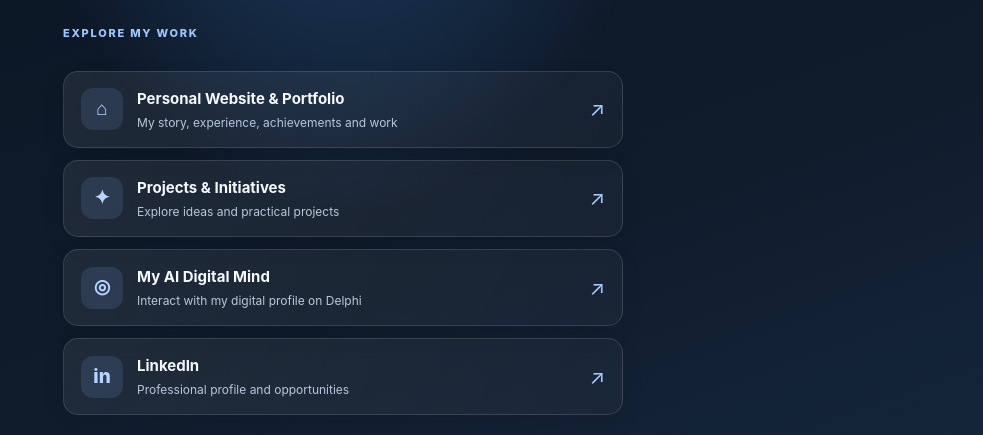
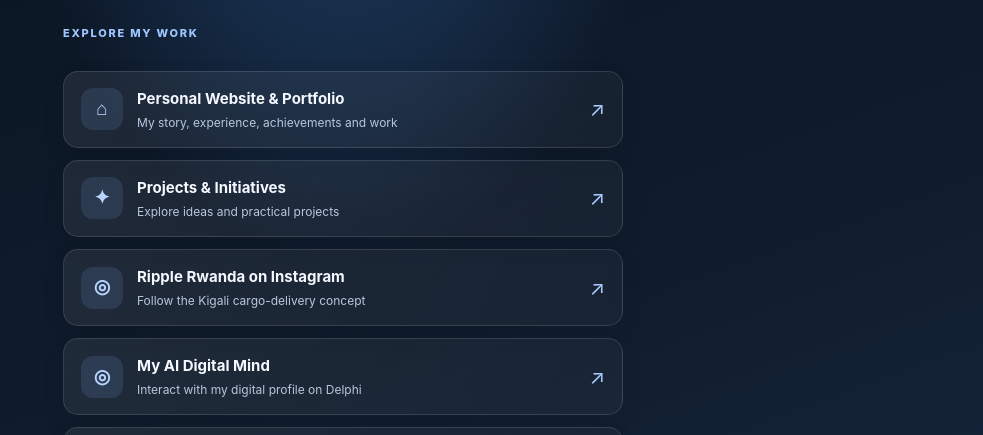
Before and after one commit to ndatimanajeande-a11y/ndatimanajeande-a11y.github.io, a plain HTML site: page links.html in a window 1280 px wide. Shown: the part 318-753 px from the top of the page, without its empty margins (297-1280 px from the left). Drawn offline with Linux system fonts and the light colour scheme.

Commit message:
Add Ripple Rwanda Instagram to link page

```diff
--- a/links.html
+++ b/links.html
@@ -32,6 +32,7 @@ h1{font-size:clamp(27px,6vw,36px);line-height:1.15;letter-spacing:-.04em;margin:
 <nav class="links" aria-label="Main links">
 <a class="link" href="https://ndatimanajeande-a11y.github.io/" target="_blank" rel="noopener"><span class="symbol">⌂</span><span class="link-copy"><strong>Personal Website & Portfolio</strong><small>My story, experience, achievements and work</small></span><span class="arrow">↗</span></a>
 <a class="link" href="https://ndatimanajeande-a11y.github.io/projects.html" target="_blank" rel="noopener"><span class="symbol">✦</span><span class="link-copy"><strong>Projects & Initiatives</strong><small>Explore ideas and practical projects</small></span><span class="arrow">↗</span></a>
+<a class="link" href="https://www.instagram.com/ripplerw1/" target="_blank" rel="noopener"><span class="symbol">◎</span><span class="link-copy"><strong>Ripple Rwanda on Instagram</strong><small>Follow the Kigali cargo-delivery concept</small></span><span class="arrow">↗</span></a>
 <a class="link" href="https://www.delphi.co/ndatimana-dieu" target="_blank" rel="noopener"><span class="symbol">◎</span><span class="link-copy"><strong>My AI Digital Mind</strong><small>Interact with my digital profile on Delphi</small></span><span class="arrow">↗</span></a>
 <a class="link" href="https://www.linkedin.com/in/ndatimana-jean-de-dieu-8b7002415/" target="_blank" rel="noopener"><span class="symbol">in</span><span class="link-copy"><strong>LinkedIn</strong><small>Professional profile and opportunities</small></span><span class="arrow">↗</span></a>
 </nav>
```
